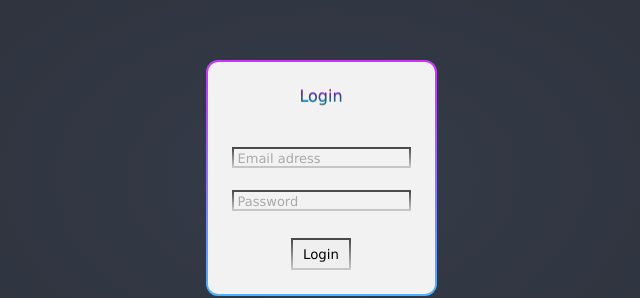
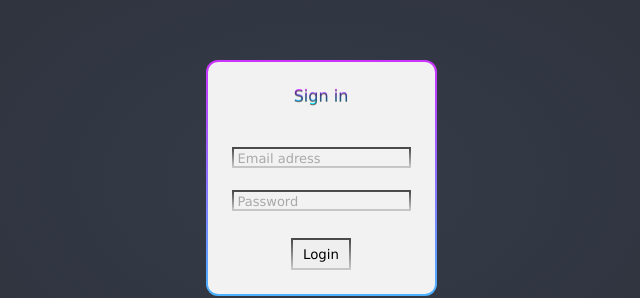
Before and after one commit to D-Maxwell/LoginPage, a plain HTML site: page index.html in a window 1280 px wide. Shown: the part 222-520 px from the top of the page, 319-959 px from the left. Drawn offline with Linux system fonts and the light colour scheme.

Commit message:
Changed title to Sign in

```diff
--- a/index.html
+++ b/index.html
@@ -10,7 +10,7 @@
     <div id="form" class="flex">
 
       <div class="flex title">
-        <span>Login</span>
+        <span>Sign in</span>
       </div>
 
       <div class="flex textField">
```
